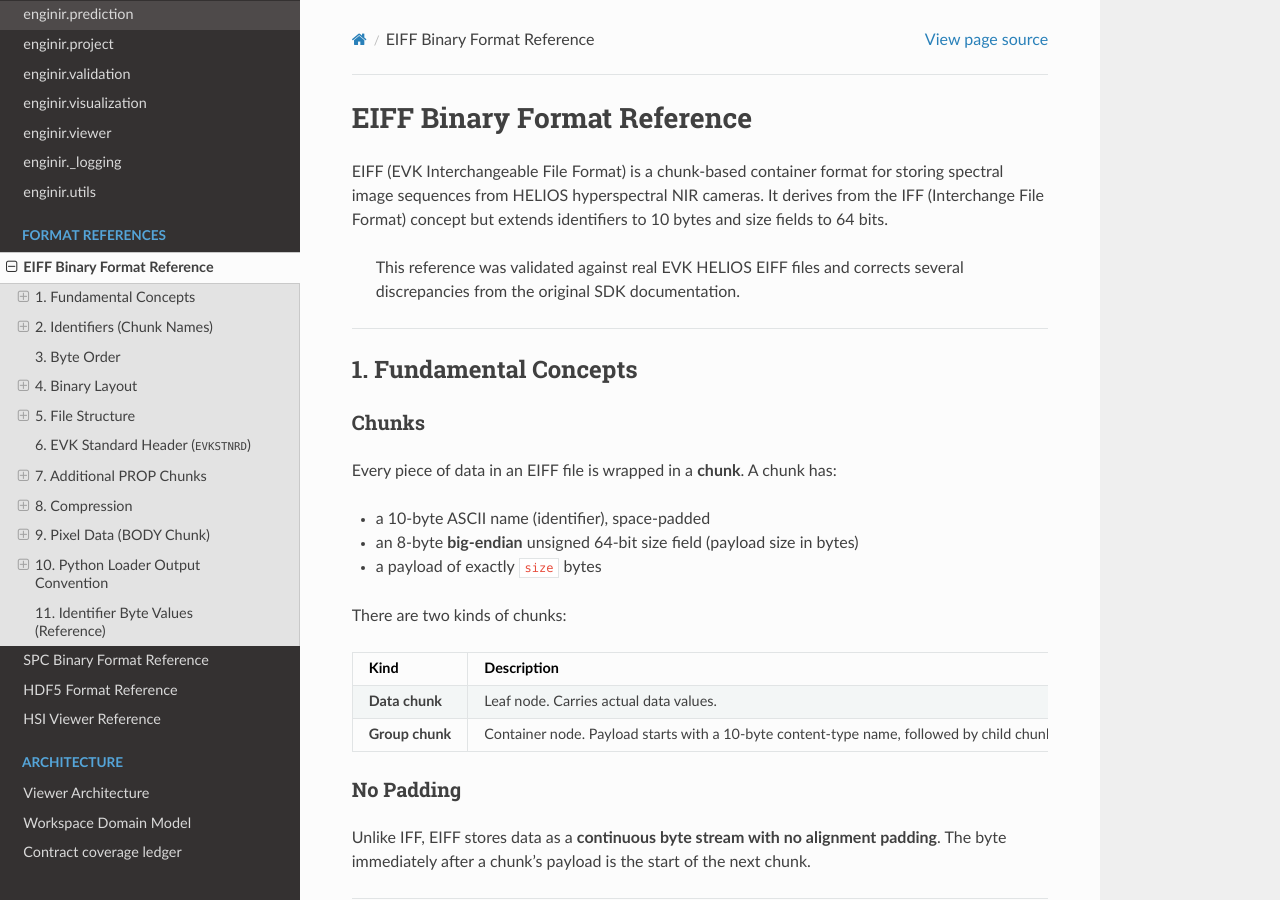
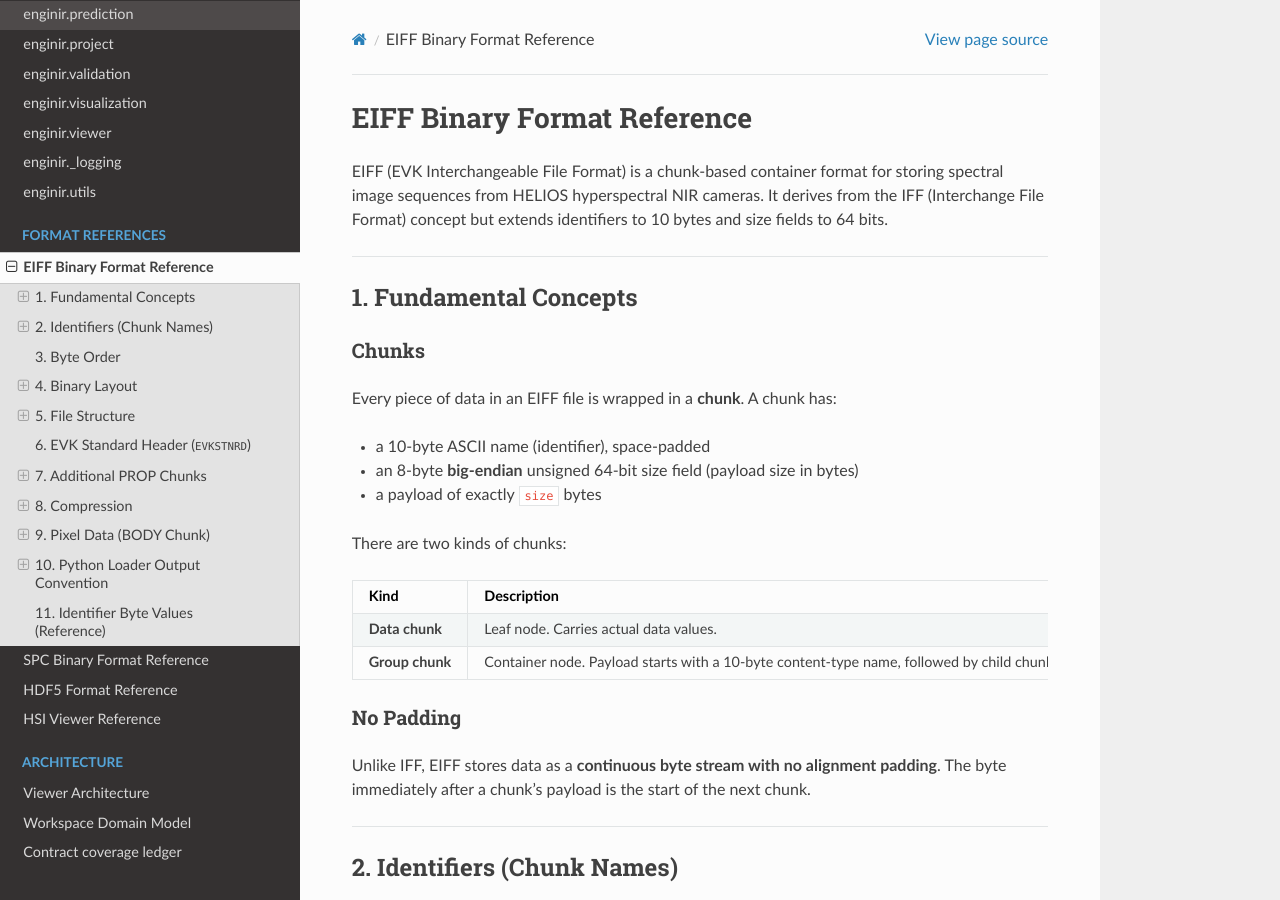
Before and after one commit to TUstudents/engiNIR, a Sphinx documentation site: the page built from docs/eiff_format.md, in a window 1280 px wide and 900 px high. Built offline with Sphinx 7.4.7 and the Read the Docs theme 3.1.0, drawn with Linux system fonts in a browser that asks for light colours.

Commit message:
polished docs

```diff
--- a/docs/eiff_format.md
+++ b/docs/eiff_format.md
@@ -4,9 +4,6 @@ EIFF (EVK Interchangeable File Format) is a chunk-based container format for
 storing spectral image sequences from HELIOS hyperspectral NIR cameras. It
 derives from the IFF (Interchange File Format) concept but extends identifiers
 to 10 bytes and size fields to 64 bits.
-
-> This reference was validated against real EVK HELIOS EIFF files and
-> corrects several discrepancies from the original SDK documentation.
 
 ---
 
```
